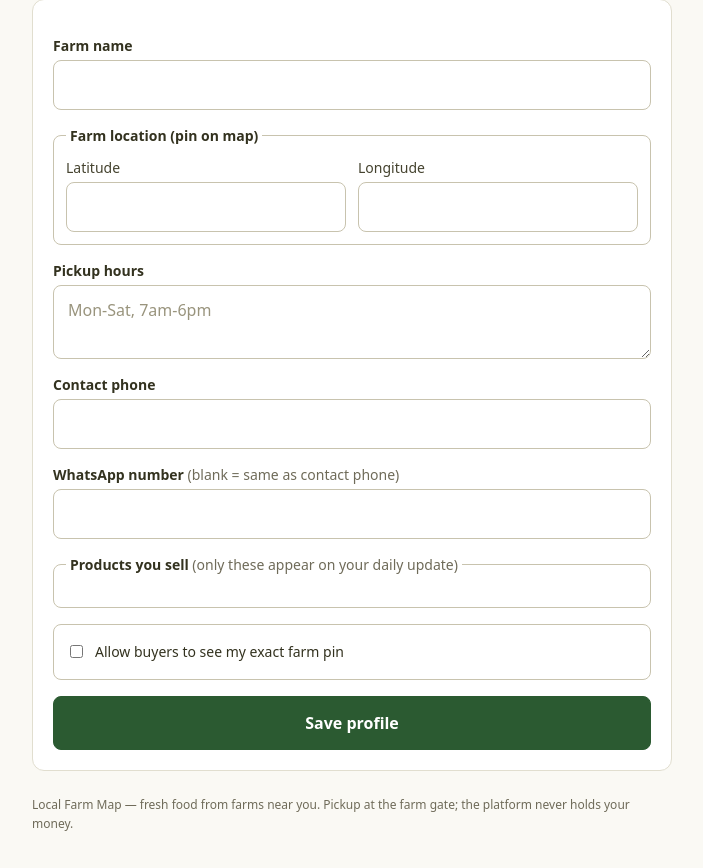
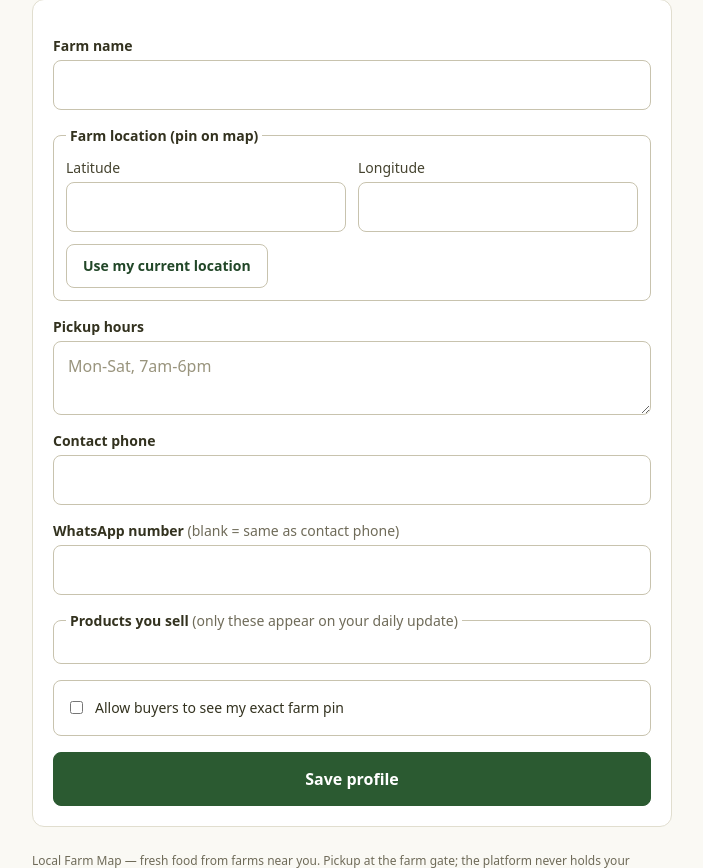
Before and after one commit to J-ohnP-aul/Farm_connect, a Django app: page /farm/edit/ in a window 1280 px wide. Shown: the part 209-1077 px from the top of the page, without its empty margins (288-991 px from the left). Before the commit the page ends 1040 px from the top, so only its background shows below. Run offline with Django 4.2, Linux system fonts and the light colour scheme; the visitor is signed in with stand-in values (Sample User, id 1); data that the repository does not hold is empty; parts of the project's set-up code (start-up, migrations or seed data) failed here and were passed over.

Commit message:
refine(ui): 'Use my current location' fills farm profile lat/lng
Farmers never type coordinates: a button calls navigator.geolocation
(high accuracy), fills the lat/lng inputs, and reports capture success
or a specific failure (permission denied / timed out / unavailable) with
a hand-entry fallback. Button hidden entirely on devices without
geolocation. Front-end only — no form field names changed.

```diff
--- a/farmconnect/templates/farms/farm_edit.html
+++ b/farmconnect/templates/farms/farm_edit.html
@@ -20,16 +20,22 @@
     <legend class="field-legend">Farm location (pin on map)</legend>
     <div class="grid grid-cols-1 gap-3 sm:grid-cols-2">
       <label class="block text-sm font-medium text-soil-700">Latitude
-        <input name="lat" type="number" step="any" min="-90" max="90" required
+        <input id="id_lat" name="lat" type="number" step="any" min="-90" max="90" required
                class="field-input mt-1" value="{{ form.lat.value() or '' }}">
         {% if form.lat.errors %}<p class="field-error">{% for e in form.lat.errors %}{{ e }}{% endfor %}</p>{% endif %}
       </label>
       <label class="block text-sm font-medium text-soil-700">Longitude
-        <input name="lng" type="number" step="any" min="-180" max="180" required
+        <input id="id_lng" name="lng" type="number" step="any" min="-180" max="180" required
                class="field-input mt-1" value="{{ form.lng.value() or '' }}">
         {% if form.lng.errors %}<p class="field-error">{% for e in form.lng.errors %}{{ e }}{% endfor %}</p>{% endif %}
       </label>
     </div>
+    <button id="btn-use-location" type="button"
+            class="btn btn-secondary mt-3 w-full sm:w-auto sm:px-6">
+      Use my current location
+    </button>
+    <p id="location-status" role="status" aria-live="polite"
+       class="mt-2 hidden text-sm text-soil-600"></p>
   </fieldset>
   <div>
     <label class="field-label" for="id_pickup_hours">Pickup hours</label>
@@ -64,3 +70,37 @@
   <button type="submit" class="btn btn-primary btn-lg">Save profile</button>
 </form>
 {% endblock %}
+
+{% block scripts %}
+<script>
+  // Fill lat/lng from the device's GPS so farmers never type coordinates.
+  (function () {
+    const btn = document.getElementById('btn-use-location');
+    const status = document.getElementById('location-status');
+    if (!btn) return;
+    if (!navigator.geolocation) { btn.hidden = true; return; }
+
+    function show(text) { status.hidden = false; status.textContent = text; }
+
+    btn.addEventListener('click', () => {
+      btn.disabled = true;
+      show('Finding your location…');
+      navigator.geolocation.getCurrentPosition(
+        pos => {
+          document.getElementById('id_lat').value = pos.coords.latitude.toFixed(5);
+          document.getElementById('id_lng').value = pos.coords.longitude.toFixed(5);
+          show('Location captured. Check it matches your farm — adjust by hand if needed.');
+          btn.disabled = false;
+        },
+        err => {
+          show('Could not get your location (' +
+            (err.code === 1 ? 'permission denied' : err.code === 3 ? 'timed out' : 'unavailable') +
+            '). Enter it by hand or try again.');
+          btn.disabled = false;
+        },
+        { enableHighAccuracy: true, timeout: 10000, maximumAge: 60000 }
+      );
+    });
+  })();
+</script>
+{% endblock %}
```
